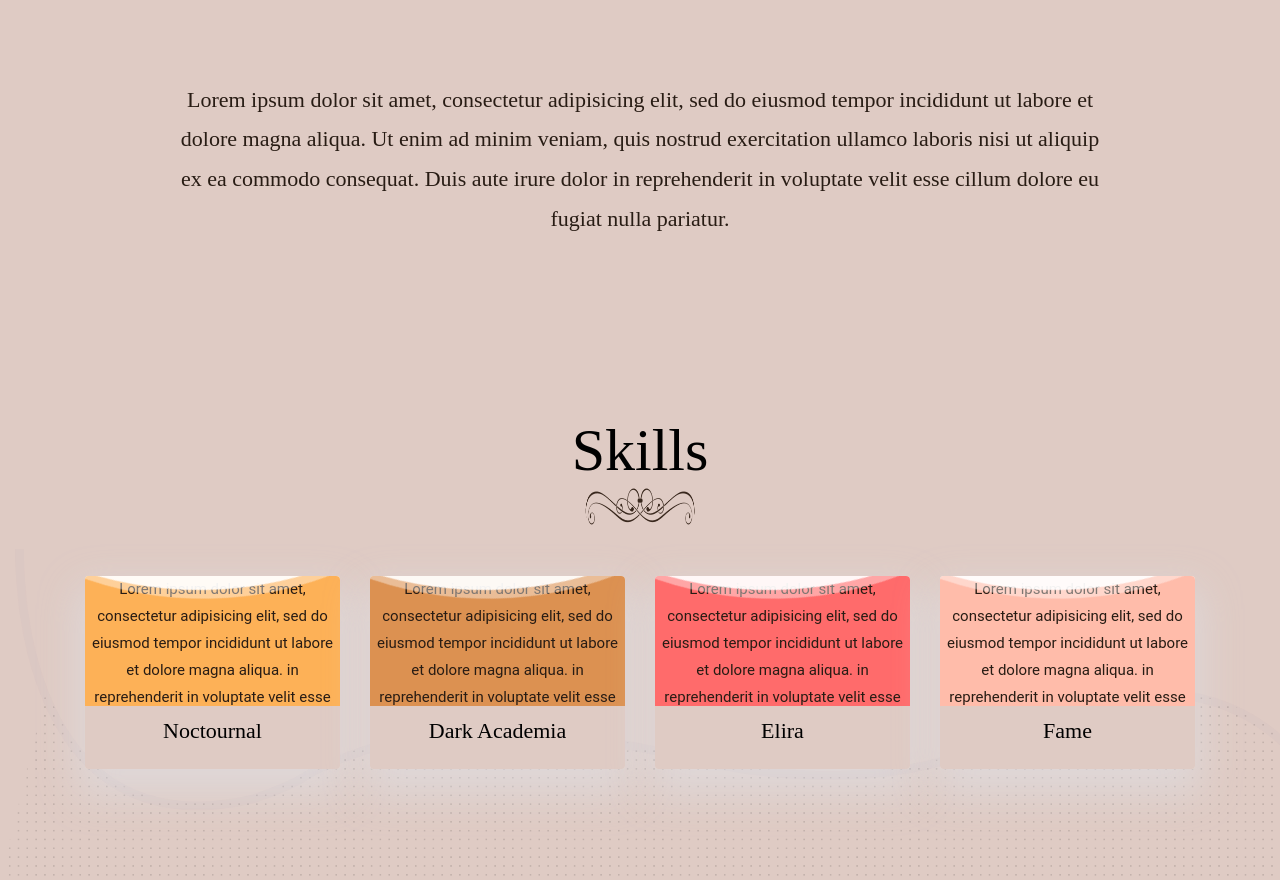
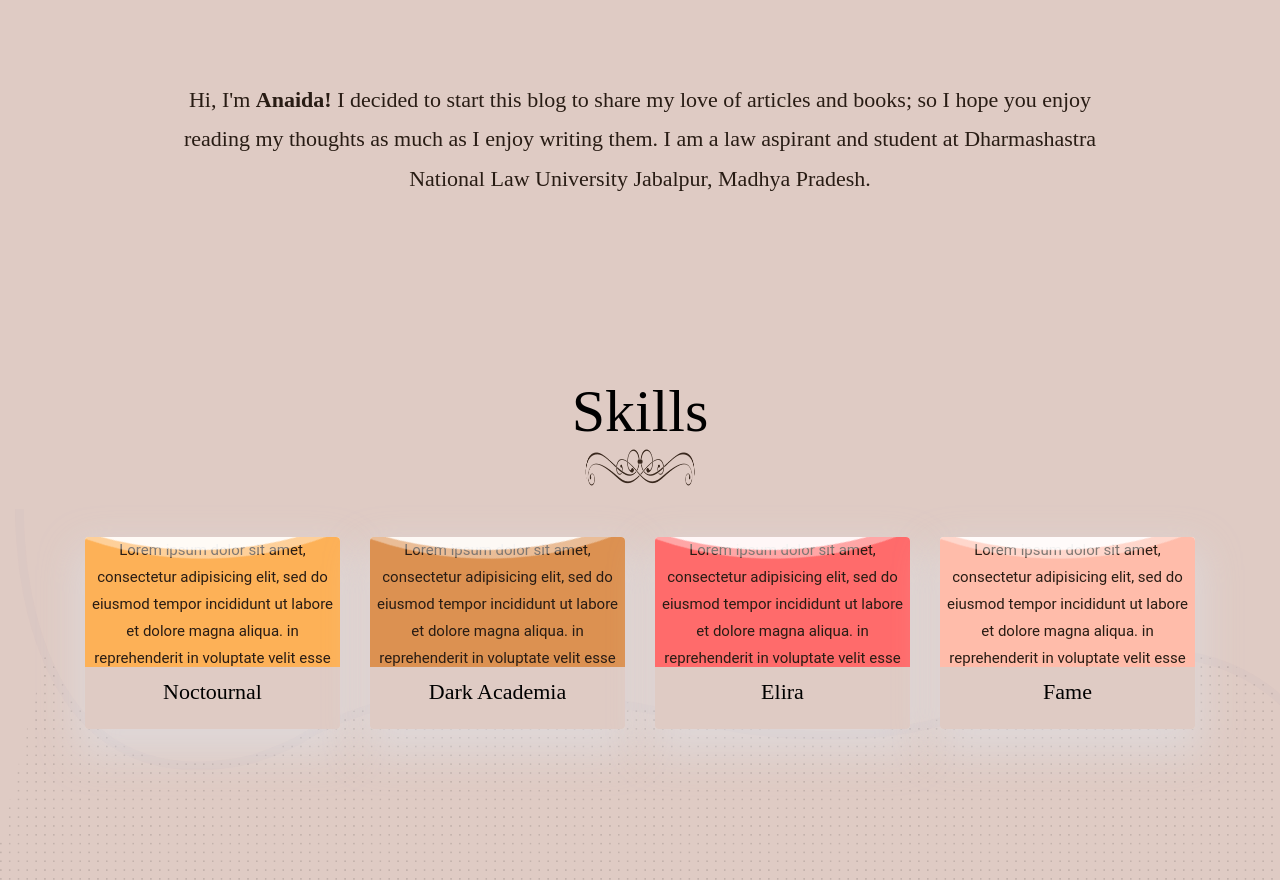
Before and after one commit to zishansheikhh/lawyer-portfolio.github.io, a plain HTML site: page index.html in a window 1280 px wide. Shown: the part 883-1763 px from the top of the page. Drawn offline with Linux system fonts and the light colour scheme.

Commit message:
Update index.html

```diff
--- a/index.html
+++ b/index.html
@@ -105,10 +105,10 @@
   <div class="container">
     <div class="row">
       <div class="col-lg-10 mx-auto text-center">
-        <p class="font-secondary paragraph-lg">Lorem ipsum dolor sit amet, consectetur adipisicing elit, sed
-          do eiusmod tempor incididunt ut labore et dolore magna aliqua. Ut enim ad minim veniam, quis nostrud
-          exercitation ullamco laboris nisi ut aliquip ex ea commodo consequat. Duis aute irure dolor in reprehenderit
-          in voluptate velit esse cillum dolore eu fugiat nulla pariatur.</p>
+        <p class="font-secondary paragraph-lg"> Hi, I'm <b>Anaida!</b> I decided to start this blog to share my love of articles and books; so
+          I hope you enjoy reading my thoughts as much as I enjoy writing them. I am a law aspirant and student
+          at Dharmashastra National Law University Jabalpur, Madhya Pradesh.
+        </p>
       </div>
     </div>
   </div>
```
